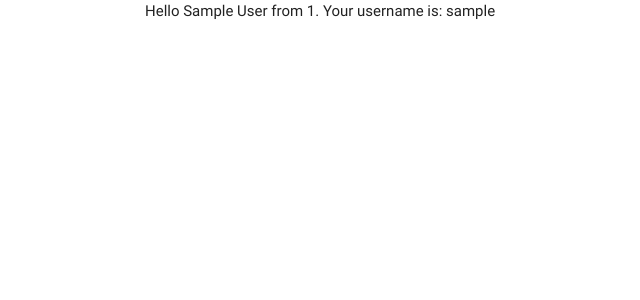
After one commit to Kash1503/data-centric-development, a Flask app: a page that uses templates/user.html in a window 1280 px wide. The commit adds this page. Shown: the top 300 px of the page, without its empty margins (47-687 px from the left). Run offline with Flask 2, Linux system fonts and the light colour scheme; tables that the repository leaves empty or names only in its code hold one stand-in row (values such as "Sample post"); some libraries are stand-ins or nearby versions.

Commit message:
Add functionality to log in with username if found on the datatbase. Add blank style.css to prevent console warnings

```diff
--- a/app.py
+++ b/app.py
@@ -1,8 +1,9 @@
 import os
-from flask import Flask, redirect, request, render_template, url_for
+from flask import Flask, redirect, request, render_template, url_for, flash
 import pymysql
 
 app = Flask(__name__)
+app.secret_key = 'secret_key'
 
 # Get the MySQL username from C9
 username = os.getenv('C9_USER')
@@ -45,6 +46,38 @@ def insert_user():
     return redirect(url_for('login'))
 
 
+@app.route('/get_user', methods=['POST'])
+def get_user():
+
+    # Store username entered by the user in a variable
+    form_username = request.form.get('username')
+
+    with connection.cursor() as cursor:
+
+        cursor.execute('SELECT * FROM User WHERE Username = %s;', form_username.lower())
+        result = cursor.fetchone()
+
+        if result != None:
+            # If it does, redirect to the user page
+            return redirect(url_for('user_page', username=form_username))
+
+        else:
+            # If not, display Flash message and return to the login page
+            flash('Sorry, this is not a valid username')
+            return redirect(url_for('login'))
+
+@app.route('/user_page/<username>')
+def user_page(username):
+
+    with connection.cursor() as cursor:
+
+        # Search for the full user data to pass to 'user'html'
+        cursor.execute('SELECT * FROM User WHERE Username = %s;', username.lower())
+        result = cursor.fetchone()
+
+    return render_template('user.html', user_data=result)
+
+
 if __name__ == '__main__':
     app.run(host=os.environ.get('IP'),
         port=int(os.environ.get('PORT')),
--- a/templates/login.html
+++ b/templates/login.html
@@ -5,8 +5,11 @@
         <h4>Welcome to Recipes.Com</h4>
     </div>
 </div>
+{% for message in get_flashed_messages()%}
+{{ message }}
+{% endfor %}
 <div class="row">
-    <form action="" method="" class="col s12">
+    <form action="{{url_for('get_user')}}" method="POST" class="col s12">
         <div class="row">
             <div class="col s6 offset-s3">
                 <h5>Already a user?</h5>
--- a/templates/register.html
+++ b/templates/register.html
@@ -35,13 +35,13 @@
                 <label for="country">Country of Residence</label>
             </div>
         </div>
-        <div class="col s3 offset-s3">
-            <button class="waves-effect waves-light btn" type="submit" name="action">Create Account
+        <div class="col s3">
+            <button class="waves-effect waves-light btn" type="submit" name="action">Register
                     <i class="material-icons left">check_circle</i>
                 </button>
         </div>
         <div class="col s3">
-            <a href="{{url_for('login')}}" class="waves-effect waves-light btn blue"><i class="material-icons left">assignment</i>Go back</a>
+            <a href="{{url_for('login')}}" class="waves-effect waves-light btn blue"><i class="material-icons left">exit_to_app</i>Go back</a>
         </div>
     </form>
 </div>
--- /dev/null
+++ b/templates/user.html
@@ -0,0 +1,5 @@
+{% extends 'base.html' %} {% block content %}
+
+<div>Hello {{user_data[3]}} {{user_data[4]}} from {{user_data[2]}}. Your username is: {{user_data[1]}}</div>
+
+{% endblock %}
```
Also changed, not shown: static/css/style.css (added).
